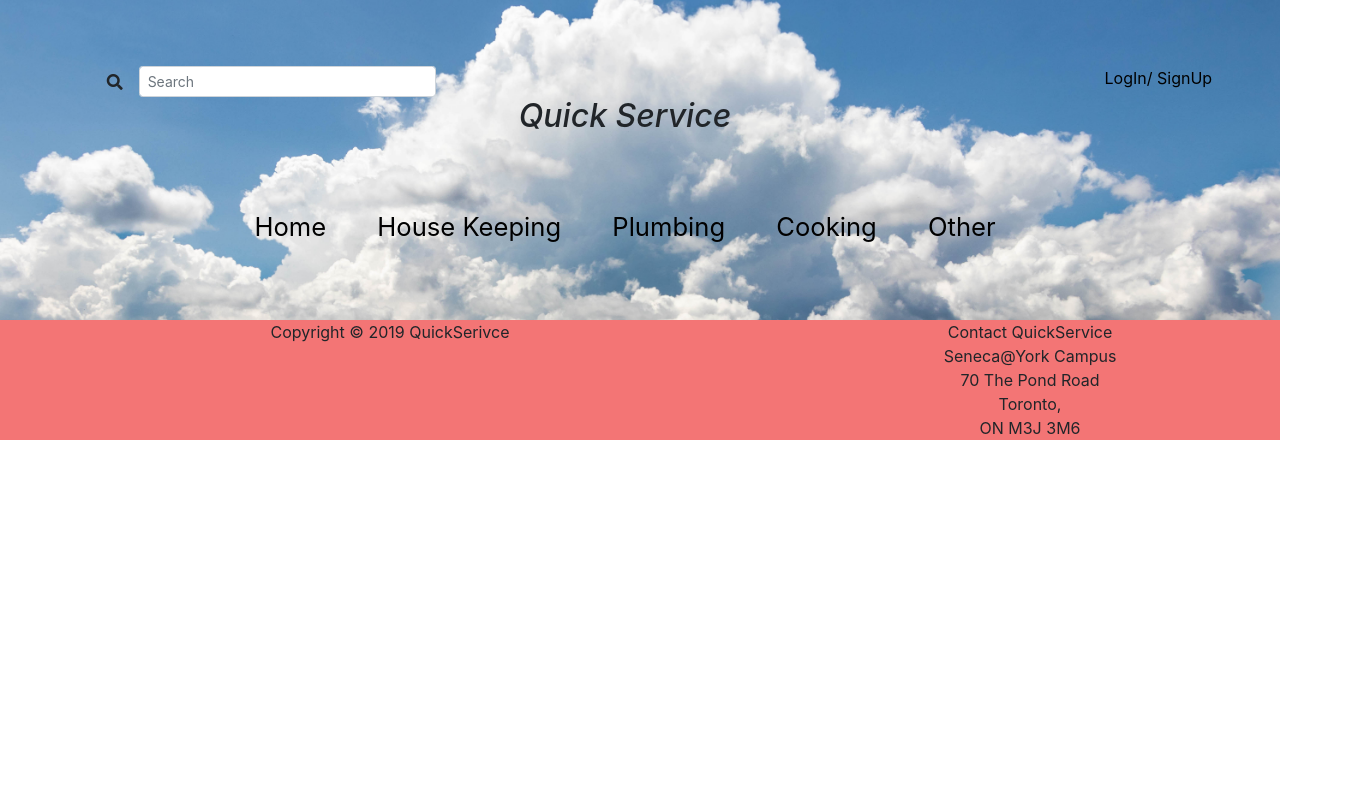
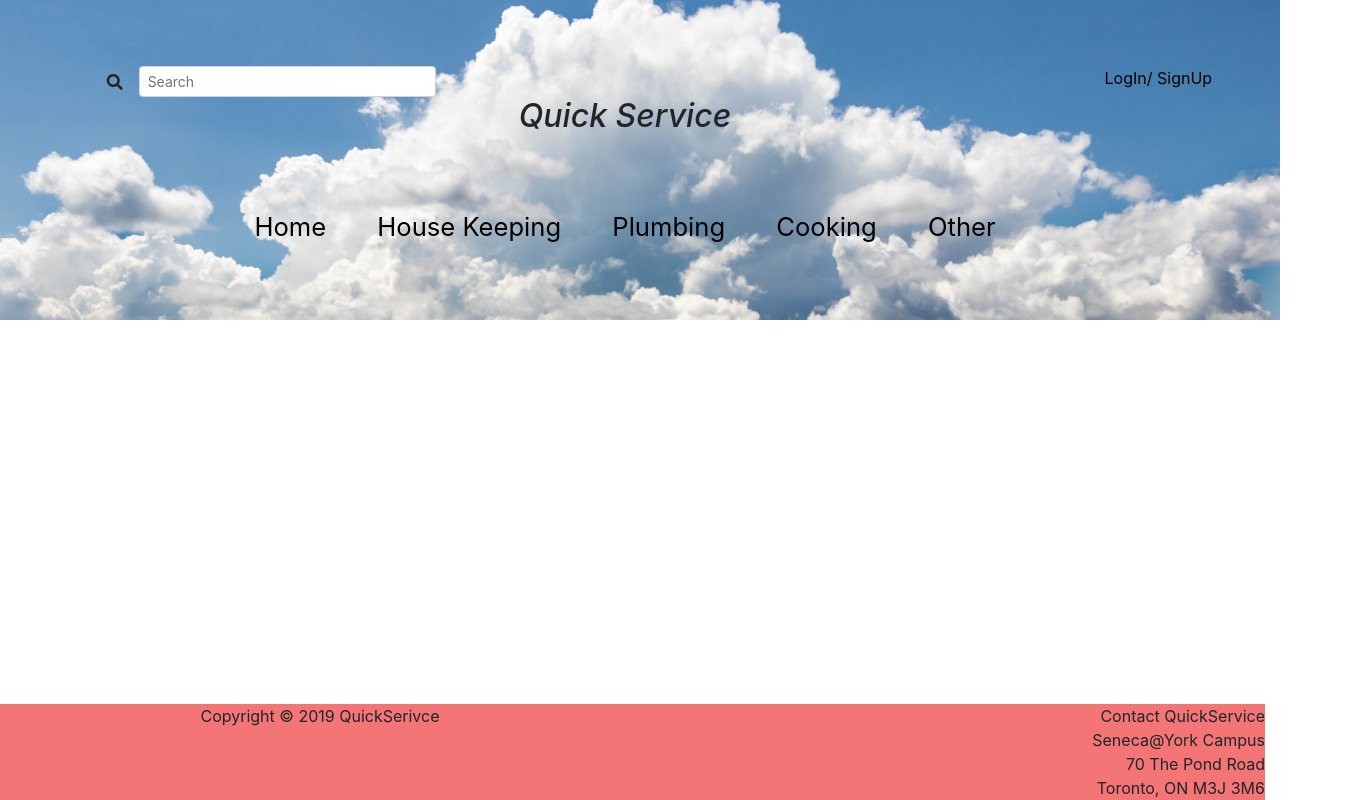
Before and after one commit to shreenaathia/quickService, a React (Create React App) app in the folder quick_service/: page / in a window 1280 px wide. Shown: the whole page, 1350 px wide, since content can reach past the window. Built offline with nearby package versions, Linux system fonts and the light colour scheme.

Commit message:
rebased with master + minor css change

```diff
--- a/quick_service/src/component/Footer/Footer.css
+++ /dev/null
@@ -1,8 +0,0 @@
-#footer {
-    /*temporary colour*/
-    background-color: rgb(243, 117, 117);
-}
-
-.newline {
-    white-space: pre-line;
-}
--- a/quick_service/src/component/Footer/Footer.js
+++ b/quick_service/src/component/Footer/Footer.js
@@ -1,9 +1,9 @@
 import React, { Component } from 'react';
-import './Footer.css';
+import '../../index.css';
 
 class Footer extends Component {
     render() {
-        const contact = 'Contact QuickService \n Seneca@York Campus \n 70 The Pond Road \n Toronto, \n ON M3J 3M6';
+        const contact = 'Contact QuickService \n Seneca@York Campus \n 70 The Pond Road \n Toronto, ON M3J 3M6';
         return (
             <div>
                 <footer id="footer">
--- a/quick_service/src/index.css
+++ b/quick_service/src/index.css
@@ -48,3 +48,18 @@ body {
 #nav:last-child a .active {
   border-bottom: 4px solid red;
 }
+
+/* added base css for footer. Oct 13, 2019 - Jun*/
+#footer {
+  /*temporary colour*/
+  background-color: rgb(243, 117, 117);
+  position: fixed;
+  bottom: 0;
+}
+
+.newline {
+  background-color: rgb(243, 117, 117);
+  white-space: pre-line;
+  text-align: right;
+}
+/* end */
```
